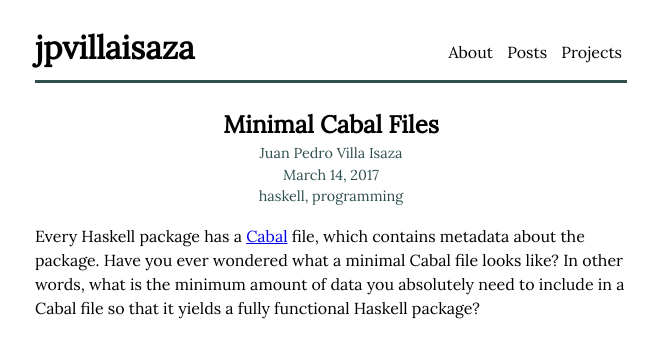
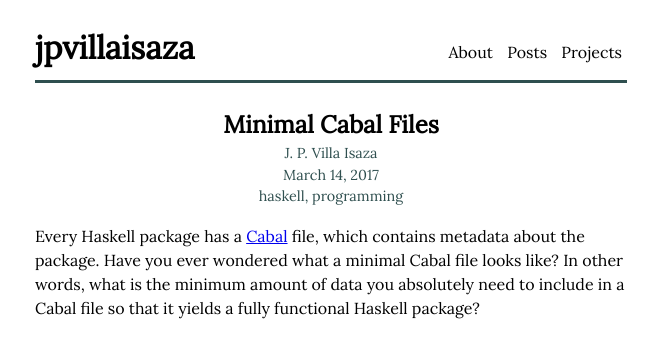
Before and after one commit to jpvillaisaza/jpvillaisaza.github.io, a Jekyll site: the page built from _posts/2017-03-14-minimal-cabal-files.md, in a window 1280 px wide and 900 px high. Shown: the top 337 px of the window, without its empty margins (309-967 px from the left). Built offline with Jekyll 4.4.1, drawn with Linux system fonts in a browser that asks for light colours.

Commit message:
Update name

```diff
--- a/_config.yml
+++ b/_config.yml
@@ -1,5 +1,5 @@
 title: jpvillaisaza
-author: Juan Pedro Villa Isaza
+author: J. P. Villa Isaza
 
 permalink: pretty
 lang: en
--- a/_posts/2017-03-14-minimal-cabal-files.md
+++ b/_posts/2017-03-14-minimal-cabal-files.md
@@ -1,6 +1,6 @@
 ---
 title: Minimal Cabal Files
-author: Juan Pedro Villa Isaza
+author: J. P. Villa Isaza
 tags: haskell programming
 ---
 
```
Also changed, not shown: _posts/2017-03-22-where-am-i-geolocation-in-elm.md (+1 -1 lines), LICENSE.md.
